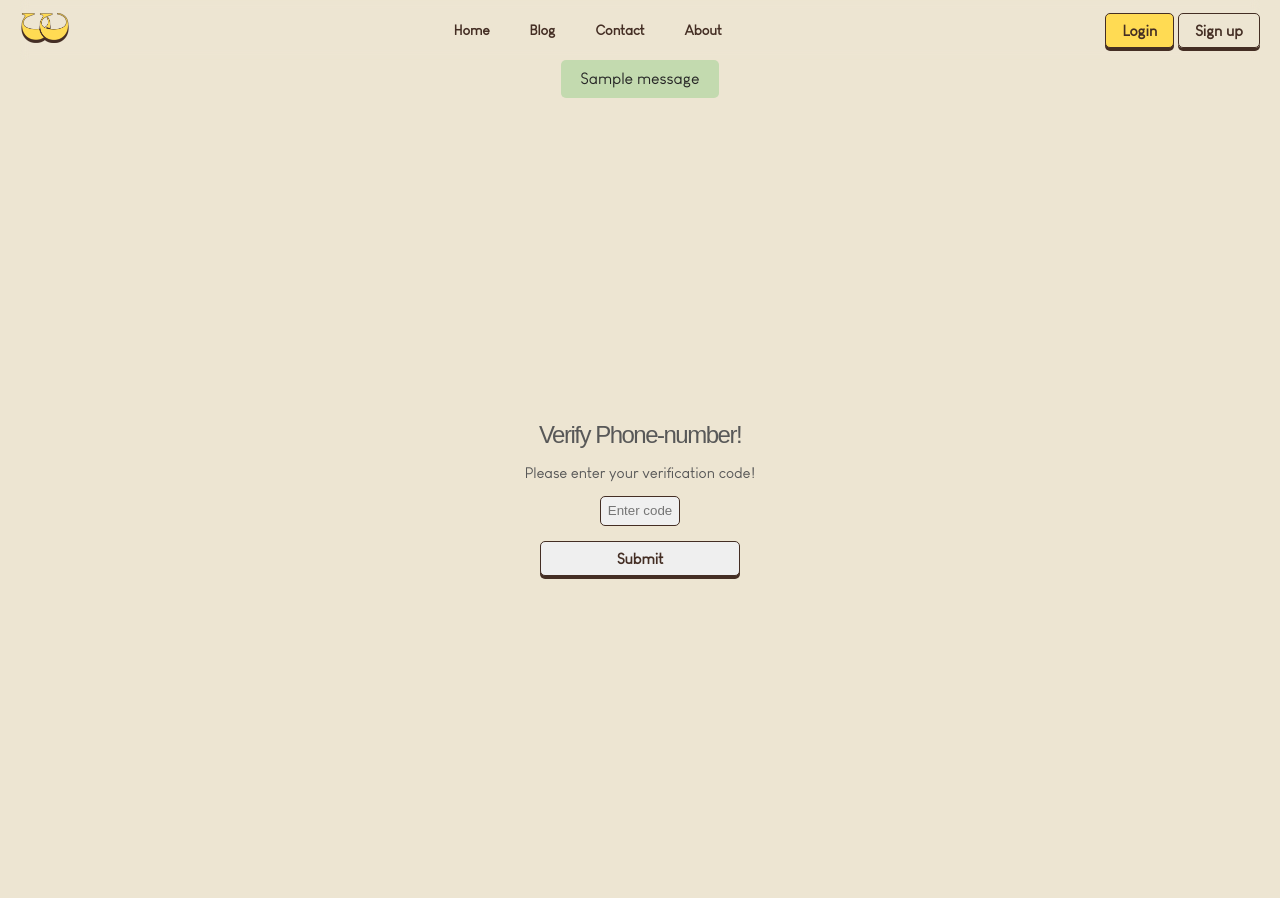
After one commit to ishayana/django-online-shop, a Django app: page /verify/ in a window 1280 px wide. The commit adds this page. Run offline with Django 5.2, Linux system fonts and the light colour scheme; tables that the repository leaves empty hold one stand-in row (values such as "Sample post"); one stand-in notice (Sample message) is shown; parts of the project's set-up code (start-up, migrations or seed data) failed here and were passed over; some libraries are stand-ins or nearby versions.

Commit message:
complete send sms authentication & alert frontend

```diff
--- a/accounts/forms.py
+++ b/accounts/forms.py
@@ -27,6 +27,10 @@ class UserRegistrationForm(forms.Form):
     email = forms.EmailField(widget=forms.EmailInput(attrs={'placeholder' : 'Email'}))
     password = forms.CharField(widget=forms.PasswordInput(attrs={'placeholder' : 'Password'}))
 
+
+class UserVerifyForm(forms.Form):
+    code = forms.IntegerField(label=False, widget=forms.TextInput(attrs={'placeholder' : 'Enter code', 'class' : 'fields'}))
+
 class UserLoginForm(forms.Form):
     def __init__(self, *args, **kwargs):
         super().__init__(*args, **kwargs)
--- /dev/null
+++ b/accounts/static/accounts/css/verify.css
@@ -0,0 +1,20 @@
+.ver-cont {
+    display: flex;
+    justify-content: center;
+    align-items: center;
+    width: 100vw;
+    height: 100vh;
+    flex-direction: column;
+}
+
+form{
+    width: 200px;
+    display: flex;
+    flex-direction: column;
+    align-items: center;
+}
+
+#id_code{
+    text-align: center;
+    width: 80px;
+}
--- a/accounts/templates/accounts/login.html
+++ b/accounts/templates/accounts/login.html
@@ -10,6 +10,7 @@ CC: Login
 {% load static %}
 <link rel="stylesheet" href="{% static 'accounts/css/login.css' %}">
 <link rel="stylesheet" href="{% static 'accounts/css/register.css' %}">
+<link rel="stylesheet" href="{% static 'css/def.css' %}">
 
 {% endblock %}
 
@@ -18,13 +19,14 @@ CC: Login
 
 <div class="log-aligner">
     <div class="login-container">
-        <h2 class="reg-title">Login!<p class="login-txt">We're thrilled to see you again!</p></h2>
+        <h2 class="title">Login!</h2>
+        <p class="form-txt">We're thrilled to see you again!</p>
         <form class="login-form" action="" method="POST">
             {{ form.as_p }}
             {% csrf_token %}
             <input class="def-btn" type="submit" value="Login">
         </form>
-        <p class="have-acc">Don't have an account?  <a href="{% url 'home:home' %}">Sing up</a></p>
+        <p class="have-acc">Don't have an account?  <a href="{% url 'accounts:register' %}">Sing up</a></p>
         <hr id="hline">
         <a id="forgot-pass" href="#">Forgot Password?</a>
     </div>
--- a/accounts/templates/accounts/register.html
+++ b/accounts/templates/accounts/register.html
@@ -8,13 +8,15 @@
 {% block style %}
 {% load static %}
 <link rel="stylesheet" href="{% static 'accounts/css/register.css' %}">
+<link rel="stylesheet" href="{% static 'css/def.css' %}">
 
 {% endblock %}
 
 
 {% block body %}
 <div class="reg-cont">
-   <h2 class="reg-title">Sign Up, Now!<p class="reg-txt">we are happy to have you with us.</p></h2>
+   <h2 class="title">Sign Up, Now!</h2>
+   <p class="form-txt">we are happy to have you with us.</p>
 
 
    <form class="reg-form" action="" method="POST">
--- /dev/null
+++ b/accounts/templates/accounts/verify.html
@@ -0,0 +1,26 @@
+{% extends 'base.html' %}
+
+
+
+{% block title %}
+    CC: Verify Phone-number
+{% endblock %}
+
+{% block style %}
+{% load static %}
+<link rel="stylesheet" href="{% static 'accounts/css/verify.css' %}">
+<link rel="stylesheet" href="{% static 'css/def.css' %}">
+{% endblock %}
+
+
+{% block body %}
+<div class="ver-cont">
+    <h2 class="title" id="verify-title">Verify Phone-number!</h2>
+    <p class="form-txt">Please enter your verification code!</p>
+    <form action="" method="post">
+        {% csrf_token %}
+        {{ form }}
+        <input type="submit" class="def-btn" value="Submit">
+    </form>
+</div>
+{% endblock %}
--- a/accounts/urls.py
+++ b/accounts/urls.py
@@ -5,5 +5,6 @@ app_name = 'accounts'
 
 urlpatterns = [
     path('login/', views.UserLoginView.as_view(), name='login'),
-    path('register/', views.UserRegistrationView.as_view(), name='register')
+    path('register/', views.UserRegistrationView.as_view(), name='register'),
+    path('verify/', views.UserVerifyView.as_view(), name='verify')
 ]
--- /dev/null
+++ b/accounts/utils.py
@@ -0,0 +1,3 @@
+
+def send_sms(phone, random_code):
+    pass
--- a/accounts/views.py
+++ b/accounts/views.py
@@ -1,7 +1,11 @@
-from django.shortcuts import render
+from django.shortcuts import render, redirect
 from django.contrib.auth import views
 from django.views import View
-from .forms import UserRegistrationForm, UserLoginForm
+from .forms import UserRegistrationForm, UserLoginForm, UserVerifyForm
+from .models import User, OneTimePass
+import random
+from .utils import send_sms
+from django.contrib import messages
 
 class UserRegistrationView(View):
     form_class = UserRegistrationForm
@@ -12,7 +16,49 @@ class UserRegistrationView(View):
         return render(request, self.template_name, {'form' : form})
 
     def post(self, request):
-        pass
+        form = self.form_class(request.POST)
+        if form.is_valid():
+            random_code = random.randint(1000, 9999)
+            cd = form.cleaned_data
+            send_sms(cd['phone'], random_code)
+            OneTimePass.objects.create(phone=cd['phone'], code=random_code)
+            request.session['user_registration_info'] = {
+                'phone' : cd['phone'],
+                'full_name' : cd['full_name'],
+                'email' : cd['email'],
+                'password' : cd['password']
+            }
+            messages.success(request, 'Check your phone, We sent you a code', 'info')
+            return redirect('accounts:verify')
+        return redirect('home:home')
+
+
+class UserVerifyView(View):
+    form_class = UserVerifyForm
+    template_name = 'accounts/verify.html'
+    def get(self, request):
+        form = self.form_class
+        return render(request, self.template_name, {'form' : form})
+
+    def post(self, request):
+        user_session = request.session['user_registration_info']
+        code_instance = OneTimePass.objects.get(phone=user_session['phone'])
+        form = self.form_class(request.POST)
+        if form.is_valid():
+            if form.cleaned_data['code'] == code_instance.code:
+                User.objects.create_user(user_session['email'], user_session['phone'], user_session['full_name'], user_session['password'])
+                code_instance.delete()
+                messages.success(request, 'You registered succussfully!', 'success')
+                print('code success!')
+                return redirect('home:home')
+            else:
+                messages.error(request, 'Enterd code is wrong!', 'error')
+                print('code wrong!')
+                return redirect('accounts:verify')
+        else:
+            return render(request, self.template_name, {'form' : form})
+
+
 
 class UserLoginView(View):
     form_class = UserLoginForm
--- /dev/null
+++ b/static/css/def.css
@@ -0,0 +1,67 @@
+.def-btn {
+    margin: 10px 0 0 0;
+    width: 100%;
+    display: inline-block;
+    text-decoration: none;
+    color: #442e24;
+    font-size: 15px;
+    font-weight: bold;
+    border: 1px solid #442e24;
+    box-shadow: 0px 3px 0px 0px rgba(68,46,36,1);
+    padding: 8px 16px;
+    border-radius: 5px;
+    transition: all .3s ease-in-out;
+}
+
+.def-btn:hover{
+    box-shadow: 0 0 0 0;
+    transform: translateY(4px);
+
+}
+
+
+.fields {
+    padding: 5%;
+    box-sizing: border-box;
+    margin: 5px 0%;
+    border-radius: 5px;
+    border: none;
+    background-color: #f0f0f0;
+    width: 190px;
+    height: 30px;
+    font-family: 'Dosis', sans-serif;
+    transition: all .5s ease;
+    border: 1px solid rgba(68,46,36,1);
+}
+
+.fields:hover {
+    box-shadow: inset 0 0 5px rgba(68,46,36,1);
+    color: black;
+    background-color: white;
+}
+
+.fields:focus {
+    box-shadow: 0px 2px 0px 0px rgba(68,46,36,1);
+    transform: translateY(-2px);
+    outline: none;
+    background-color: white;
+    color: black;
+}
+
+
+.title{
+    font-family: 'Abele', sans-serif;
+    font-size: 22x;
+    text-align: center;
+    color: #585858;
+    margin: 0 0 5px;
+    letter-spacing: -1.5px;
+    font-weight: 200;
+}
+
+.form-txt {
+    font-size: 15px;
+    color: #585858;
+    margin: 10px 0;
+    letter-spacing: normal;
+}
--- /dev/null
+++ b/static/css/include/alert.css
@@ -0,0 +1,32 @@
+.alert-cont{
+    display: flex;
+    justify-content: center;
+    width: 100vw;
+    margin: 60px 0 0 0;
+    z-index: 99;
+  }
+
+  .error-alert, .info-alert, .success-alert, .danger-alert {
+    border-radius: 5px;
+    padding: 10px 20px;
+    display: inline-block;
+  }
+
+  .alert-txt{
+    text-align: center;
+    color: rgb(37, 37, 37);
+  }
+
+
+.success-alert{
+    background-color: rgba(97, 193, 95, .3);
+}
+.error-alert{
+    background-color: rgba(219, 73, 48, .3);
+}
+.danger-alert{
+    background-color: rgba(255, 143, 11, .3);
+}
+.info-alert{
+    background-color: rgba(77, 143, 253, .3);
+}
--- a/templates/base.html
+++ b/templates/base.html
@@ -1,11 +1,12 @@
-
+{% load static %}
 <!DOCTYPE html>
 <html lang="en">
 <head>
     <meta charset="UTF-8">
     <meta name="viewport" content="width=device-width, initial-scale=1.0">
-    <link rel="stylesheet" href="../../static/css/base.css">
+    <link rel="stylesheet" href="{% static 'css/base.css' %}">
     <link href="https://cdn.jsdelivr.net/npm/remixicon@4.2.0/fonts/remixicon.css"rel="stylesheet"/>
+    <link rel="stylesheet" href="{% static 'css/include/alert.css' %}">
     <link rel="stylesheet"href="https://cdn.jsdelivr.net/gh/iconoir-icons/iconoir@main/css/iconoir.css"/>
     {% block style %}{% endblock %}
     <title>{% block title %}{% endblock %}</title>
@@ -13,6 +14,7 @@
 </head>
 <body>
     {% include 'include/navbar.html' %}
+    {% include 'include/alert.html' %}
     {% block body %}{% endblock %}
 
 
--- /dev/null
+++ b/templates/include/alert.html
@@ -0,0 +1,9 @@
+{% if messages %}
+    {% for msg in messages %}
+        <div class="alert-cont">
+            <div class="{{ msg.tags }}-alert">
+                <p class="alert-txt">{{ msg }}</p>
+            </div>
+        </div>
+    {% endfor %}
+{% endif %}
--- a/templates/include/navbar.html
+++ b/templates/include/navbar.html
@@ -1,6 +1,9 @@
 <header>
     <nav>
-        <img class="logo" src="../../static/img/logo1.png" alt="logo">
+        {% load static %}
+        <a href="{% url 'home:home' %}">
+            <img class="logo" src="{% static 'img/logo1.png' %}" alt="logo">
+        </a>
         <ul id="navbar">
             <a href="{% url 'home:home' %}"><li>Home</li></a>                <a href="#"><li>Blog</li></a>
             <a href="#"><li>Contact</li></a>
@@ -10,6 +13,6 @@
             <a class="login-btn" href="{% url 'accounts:login' %}">Login</a>
             <a class="signup-btn" href="{% url 'accounts:register' %}">Sign up</a>
         </div>
-        <img class="menu" src="../../static/img/menu.png" alt="navbar" onclick="openNav()">
+        <img class="menu" src="{% static 'img/menu.png' %}" alt="navbar" onclick="openNav()">
     </nav>
 </header>
```
Also changed, not shown: accounts/admin.py (+6 -1 lines), accounts/models.py (+9 -0 lines), accounts/static/accounts/css/login.css (+2 -18 lines), accounts/static/accounts/css/register.css (+1 -65 lines), accounts/migrations/0002_onetimepass.py (added), static/css/btn.css (deleted).
